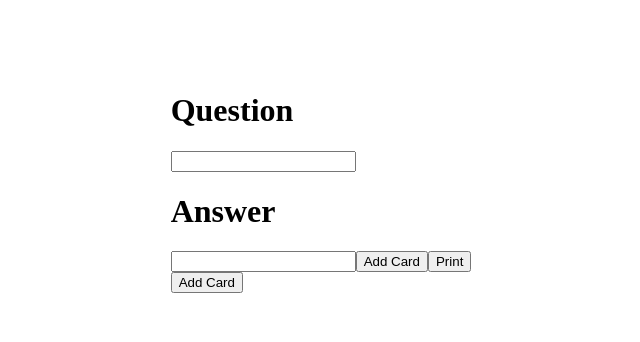
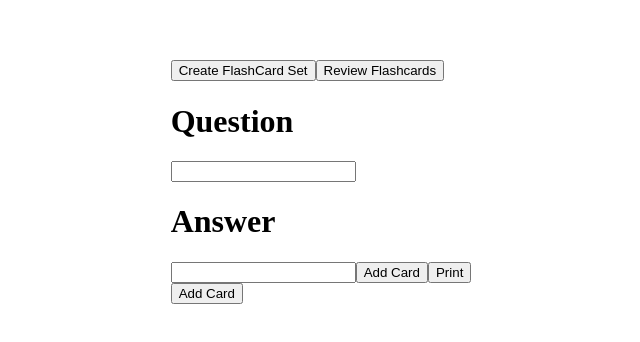
Before and after one commit to ColinMattutini/Remembori, a React (Create React App) app: page / in a window 1280 px wide. Shown: the part 178-520 px from the top of the page, without its empty margins (319-959 px from the left). Built offline with nearby package versions, Linux system fonts and the light colour scheme.

Commit message:
different states for creating or reviewing cards

```diff
--- a/src/components/Homepage.js
+++ b/src/components/Homepage.js
@@ -1,12 +1,29 @@
-import React from "react";
+import React, { useState } from "react";
 import FlashCard from "./FlashCard/FlashCard";
 import classes from "./Homepage.module.css";
+import ReviewPage from "./Review/ReviewPage";
 
 const Homepage = () => {
+  const [createSet, setCreateSet] = useState(true);
+  const [reviewSet, setReviewSet] = useState(false);
+
+  const createHandler = () => {
+    createSet ? setCreateSet(false) : setCreateSet(true);
+    setReviewSet(false);
+  };
+
+  const reviewHandler = () => {
+    reviewSet ? setReviewSet(false) : setReviewSet(true);
+    setCreateSet(false);
+  };
+
   return (
     <div className={classes.homepage}>
       <div className={classes.alignment}>
-        <FlashCard />
+        <button onClick={createHandler}>Create FlashCard Set</button>
+        <button onClick={reviewHandler}>Review Flashcards</button>
+        {createSet && <FlashCard />}
+        {reviewSet && <ReviewPage />}
       </div>
     </div>
   );
```
